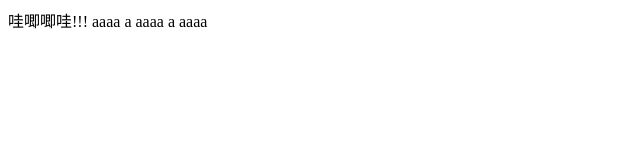
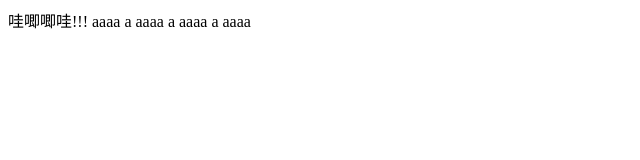
Before and after one commit to taosz/hooks-test, a website: page index.html in a window 1280 px wide. Shown: the full height of the page, 0-640 px from the left. Drawn offline with Linux system fonts and the light colour scheme.

Commit message:
hook test

```diff
--- a/index.html
+++ b/index.html
@@ -13,7 +13,9 @@
 	哇唧唧哇!!!
 aaaa
 	a
-aaaa
+	aaaa
+	a
+	aaaa
 	a
 aaaa
 </body>
```
